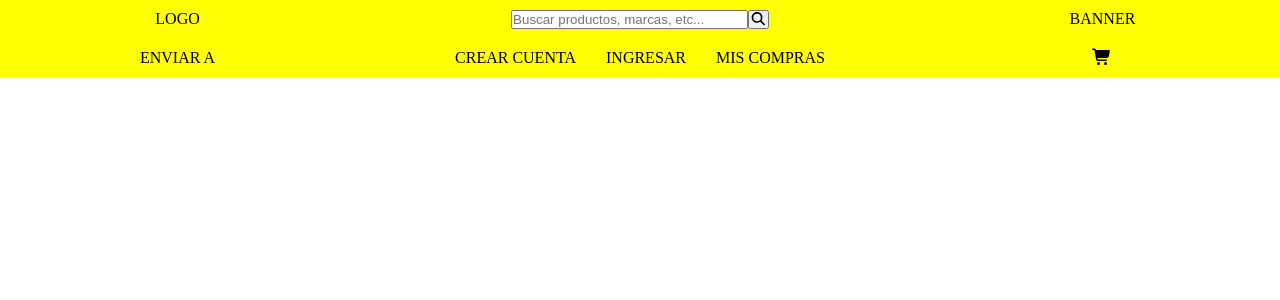
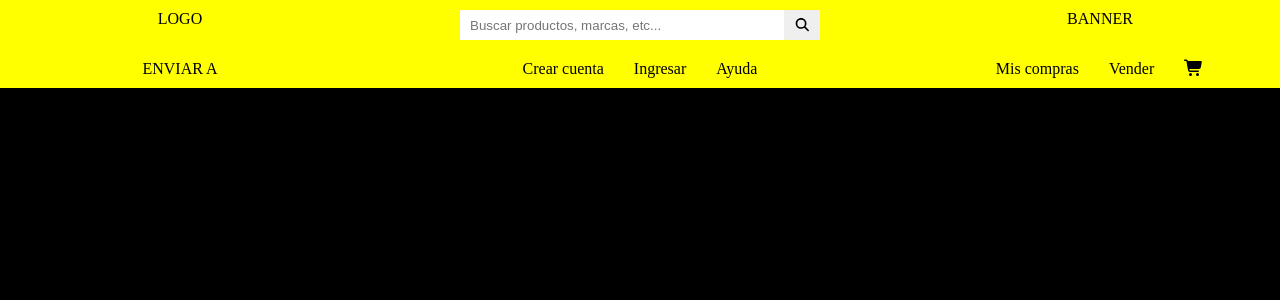
Before and after one commit to FrancoBarberis/FreeMarket, a React (Vite) app: page / in a window 1280 px wide. Shown: the top 300 px of the page. Built offline with nearby package versions, Linux system fonts and the light colour scheme.

Commit message:
Cambios en Navbar

```diff
--- a/src/components/Header.jsx
+++ b/src/components/Header.jsx
@@ -10,11 +10,15 @@ function Header() {
     <div>BANNER</div>
     <div>ENVIAR A</div>
     <ul>
-      <li><a href="" className="navItem">CREAR CUENTA</a></li>
-      <li><a href="" className="navItem">INGRESAR</a></li>
-      <li><a href="" className="navItem">MIS COMPRAS</a></li>
+      <li><a href="" className="navItem">Crear cuenta</a></li>
+      <li><a href="" className="navItem">Ingresar</a></li>
+      <li><a href="" className="navItem">Ayuda</a></li>
     </ul>
-    <a href=""><FontAwesomeIcon icon={faShoppingCart} /></a>
+    <ul>
+      <li><a href="" className="navItem">Mis compras</a></li>
+      <li><a href="" className="navItem">Vender</a></li>
+      <li><a href=""><FontAwesomeIcon icon={faShoppingCart}/></a></li>
+    </ul>
   </header>;
 }
 
--- a/styles.css
+++ b/styles.css
@@ -2,6 +2,10 @@
     margin: 0;
     padding: 0;
     box-sizing: border-box;
+}
+
+body{
+    background-color: black;
 }
 
 header{
@@ -13,12 +17,30 @@ header{
     grid-template-columns: 1fr 1fr 1fr;
     column-gap: 100px;
     row-gap: 20px;
-    column-width: auto;
+    column-width:auto;
 }
 
+
+.buscador{
+    height: 30px;
+    width: 100%;
+    margin: 0;
+}
 .buscador input {
-    min-width: 32ch;
+    min-width: 90%;
+    min-height: 100%;
+    border: none;
+    padding-left: 10px;
+
 }
+.buscador button{
+    min-height: 100%;
+    width: 10%;
+    border-radius: 3%;
+    border: none;
+    cursor: pointer;
+}
+
 
 ul {
     list-style: none;
```
